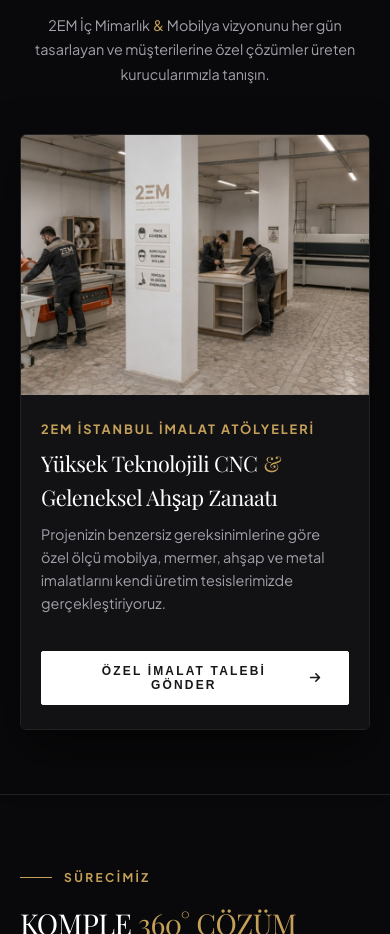
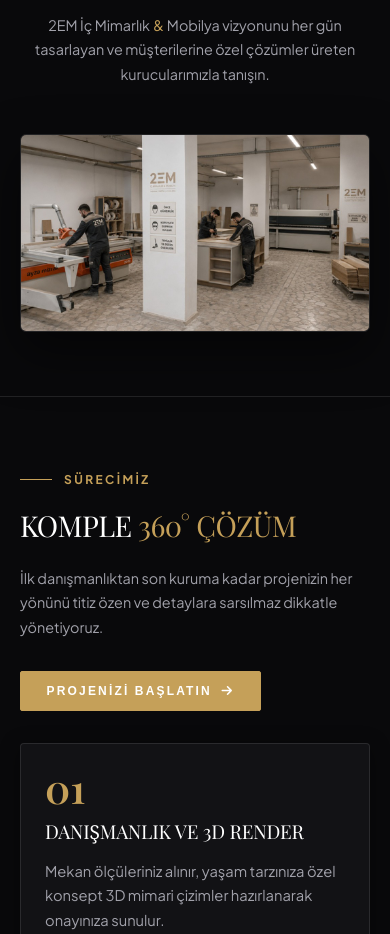
Before and after one commit to cerenonder/2EM, a website: page index.html in a window 390 px wide. Shown: the part 5580-6514 px from the top of the page. Drawn offline with nearby package versions, Linux system fonts and the light colour scheme; a web font is replaced by a local one.

Commit message:
Hide factory text overlay on mobile screens so workshop photo displays 100% unobstructed, and refine & symbol styling

```diff
--- a/index.html
+++ b/index.html
@@ -218,7 +218,7 @@
           <div style="display: flex; flex-wrap: wrap; justify-content: space-between; align-items: flex-end; gap: 1.5rem;">
             <div>
               <span style="color: var(--accent-gold); font-size: 0.8rem; font-weight: 700; text-transform: uppercase; letter-spacing: 0.15em; display: block; margin-bottom: 0.4rem;" data-tr="2EM İSTANBUL İMALAT ATÖLYELERİ" data-en="2EM ISTANBUL MANUFACTURING WORKSHOPS">2EM İSTANBUL İMALAT ATÖLYELERİ</span>
-              <h3 class="factory-title" style="font-size: 1.8rem; color: #fff; margin-bottom: 0.5rem;" data-tr="Yüksek Teknolojili CNC & Geleneksel Ahşap Zanaatı" data-en="High-Tech CNC & Traditional Woodworking">Yüksek Teknolojili CNC <span class="amp">&</span> Geleneksel Ahşap Zanaatı</h3>
+              <h3 class="factory-title" style="font-size: 1.8rem; color: #fff; margin-bottom: 0.5rem;" data-tr="Yüksek Teknolojili CNC <span class='amp'>&</span> Geleneksel Ahşap Zanaatı" data-en="High-Tech CNC <span class='amp'>&</span> Traditional Woodworking">Yüksek Teknolojili CNC <span class="amp">&</span> Geleneksel Ahşap Zanaatı</h3>
               <p style="font-size: 0.9rem; color: var(--text-muted); max-width: 680px;" data-tr="Projenizin benzersiz gereksinimlerine göre özel ölçü mobilya, mermer, ahşap ve metal imalatlarını kendi üretim tesislerimizde gerçekleştiriyoruz." data-en="We craft custom furniture, marble, wood, and metal fabrications tailored to your project's unique requirements in our own manufacturing facilities.">Projenizin benzersiz gereksinimlerine göre özel ölçü mobilya, mermer, ahşap ve metal imalatlarını kendi üretim tesislerimizde gerçekleştiriyoruz.</p>
             </div>
             <div style="width: 100%; max-width: max-content;">
--- a/style.css
+++ b/style.css
@@ -1280,29 +1280,16 @@ section.process-section .btn-primary:hover {
 
   /* Factory Showcase Card Mobile */
   .factory-card {
-    display: flex;
-    flex-direction: column;
+    display: block !important;
   }
 
   .factory-img {
-    height: 260px !important;
-    max-height: 260px !important;
+    height: auto !important;
+    max-height: none !important;
   }
 
   .factory-overlay {
-    position: relative !important;
-    background: #121215 !important;
-    padding: 1.5rem 1.25rem !important;
-  }
-
-  .factory-title {
-    font-size: 1.35rem !important;
-  }
-
-  .factory-overlay .btn-primary {
-    width: 100%;
-    justify-content: center;
-    margin-top: 0.75rem;
+    display: none !important;
   }
 
   /* Studio & Process */
```
